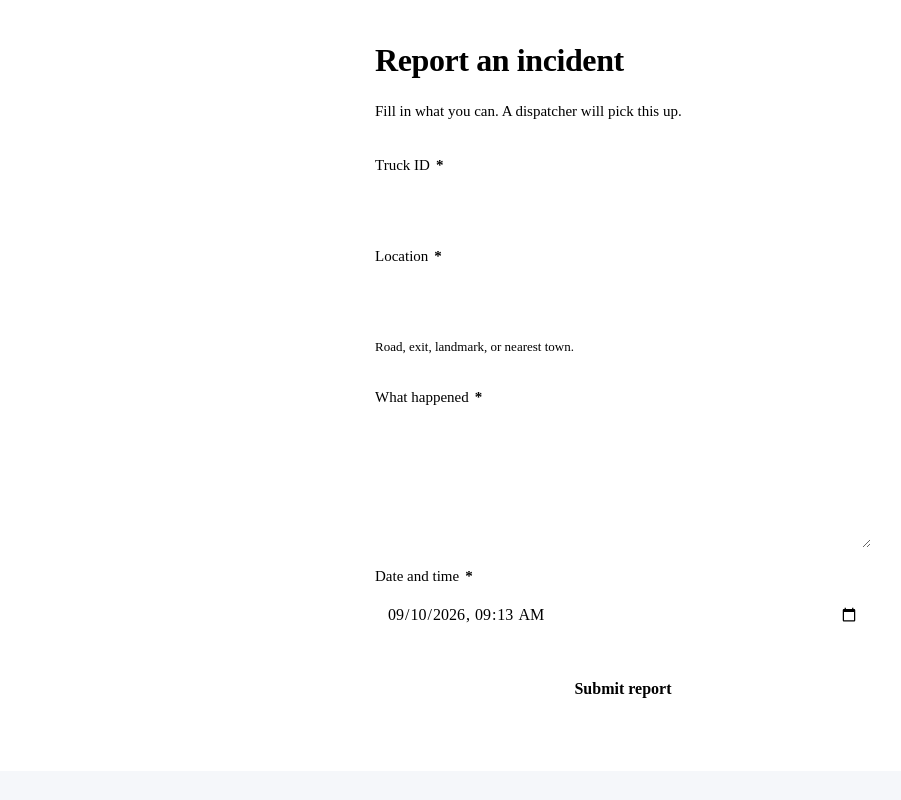
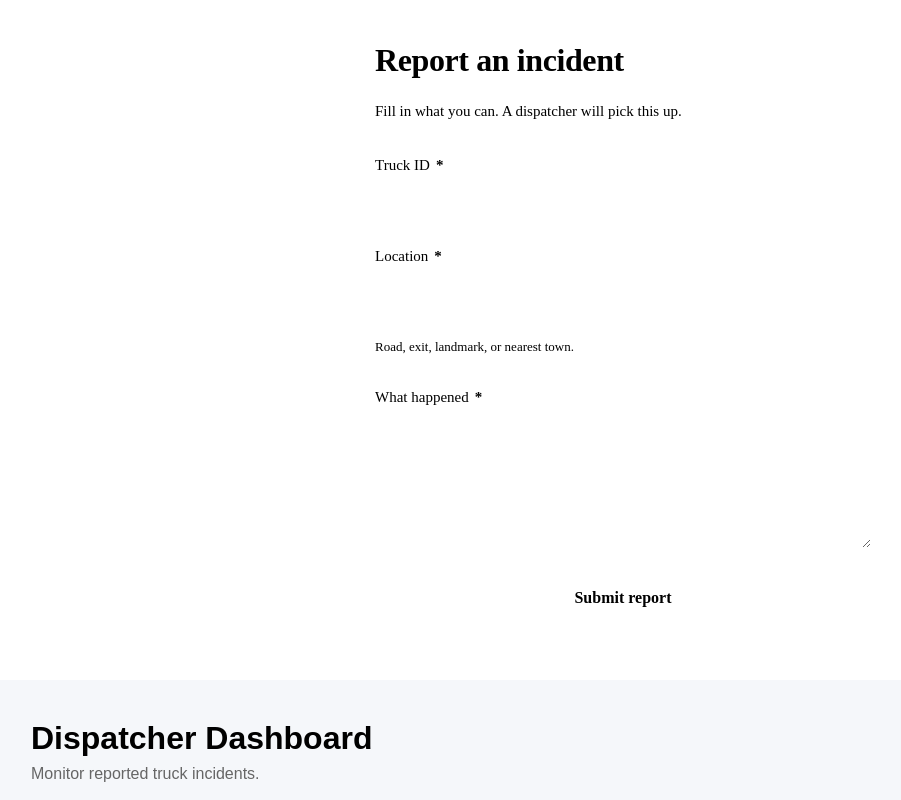
Before and after one commit to GhadyAlnaddaf/techtalks-truck-incident-response, a React app in the folder frontend/: page / in a window 1280 px wide. Shown: the top 800 px of the page, without its empty margins (17-918 px from the left). Built offline with nearby package versions, Linux system fonts and the light colour scheme; the HTML template or start-up script is replaced by a standard one.

Commit message:
feat: remove date and time field from incident report form (TIR-42)

```diff
--- a/frontend/src/features/incidents/IncidentReportForm.css
+++ b/frontend/src/features/incidents/IncidentReportForm.css
@@ -78,6 +78,9 @@
 
 .incident-form-input {
   box-sizing: border-box;
+  /* Normalises padding on iOS text fields. */
+  -webkit-appearance: none;
+  appearance: none;
   width: 100%;
   max-width: 100%;
   min-height: 48px;
@@ -92,13 +95,6 @@
   font-size: 16px;
   line-height: 140%;
   transition: border-color 0.2s;
-}
-
-/* Normalises padding on iOS text fields. Excluded for datetime-local, where
-   removing the native appearance also removes the picker affordance. */
-.incident-form-input:not([type='datetime-local']) {
-  -webkit-appearance: none;
-  appearance: none;
 }
 
 .incident-form-input:hover {
--- a/frontend/src/features/incidents/IncidentReportForm.jsx
+++ b/frontend/src/features/incidents/IncidentReportForm.jsx
@@ -2,33 +2,12 @@ import { useState } from 'react'
 import './IncidentReportForm.css'
 
 /** Fields that gate the submit button. */
-const REQUIRED_FIELDS = ['truck_id', 'location', 'description', 'occurred_at']
+const REQUIRED_FIELDS = ['truck_id', 'location', 'description']
 
-/** Formats a Date as the `YYYY-MM-DDTHH:mm` that datetime-local expects. */
-function toLocalInputValue(date) {
-  const pad = (value) => String(value).padStart(2, '0')
-  const day = `${date.getFullYear()}-${pad(date.getMonth() + 1)}-${pad(date.getDate())}`
-  return `${day}T${pad(date.getHours())}:${pad(date.getMinutes())}`
-}
-
-/**
- * Converts the browser's local `datetime-local` string to a UTC ISO 8601
- * timestamp for DRF. The driver enters wall-clock time where they are standing;
- * the backend receives an unambiguous instant.
- */
-function toIso8601(localValue) {
-  if (!localValue) return null
-  const date = new Date(localValue)
-  return Number.isNaN(date.getTime()) ? null : date.toISOString()
-}
-
-// Defaults the incident time to now -- a driver reporting from the roadside is
-// almost always reporting something that just happened. Still fully editable.
 const createInitialValues = () => ({
   truck_id: '',
   location: '',
   description: '',
-  occurred_at: toLocalInputValue(new Date()),
 })
 
 function IncidentReportForm() {
@@ -54,10 +33,6 @@ function IncidentReportForm() {
       truck_id: values.truck_id.trim(),
       location: values.location.trim(),
       description: values.description.trim(),
-      // Depends on the backend adding an `occurred_at` column to the Incident
-      // model -- requested, not yet merged. Until then the API will reject or
-      // ignore this key.
-      occurred_at: toIso8601(values.occurred_at),
     }
 
     // TIR-32 stops here. The POST lands in a later ticket.
@@ -135,24 +110,6 @@ function IncidentReportForm() {
           />
         </div>
 
-        <div className="incident-form-field">
-          <label className="incident-form-label" htmlFor="occurred_at">
-            Date and time
-            <span className="incident-form-required" aria-hidden="true">
-              *
-            </span>
-          </label>
-          <input
-            className="incident-form-input"
-            id="occurred_at"
-            name="occurred_at"
-            type="datetime-local"
-            value={values.occurred_at}
-            onChange={handleChange}
-            required
-          />
-        </div>
-
         <button
           className="incident-form-submit"
           type="submit"
```
